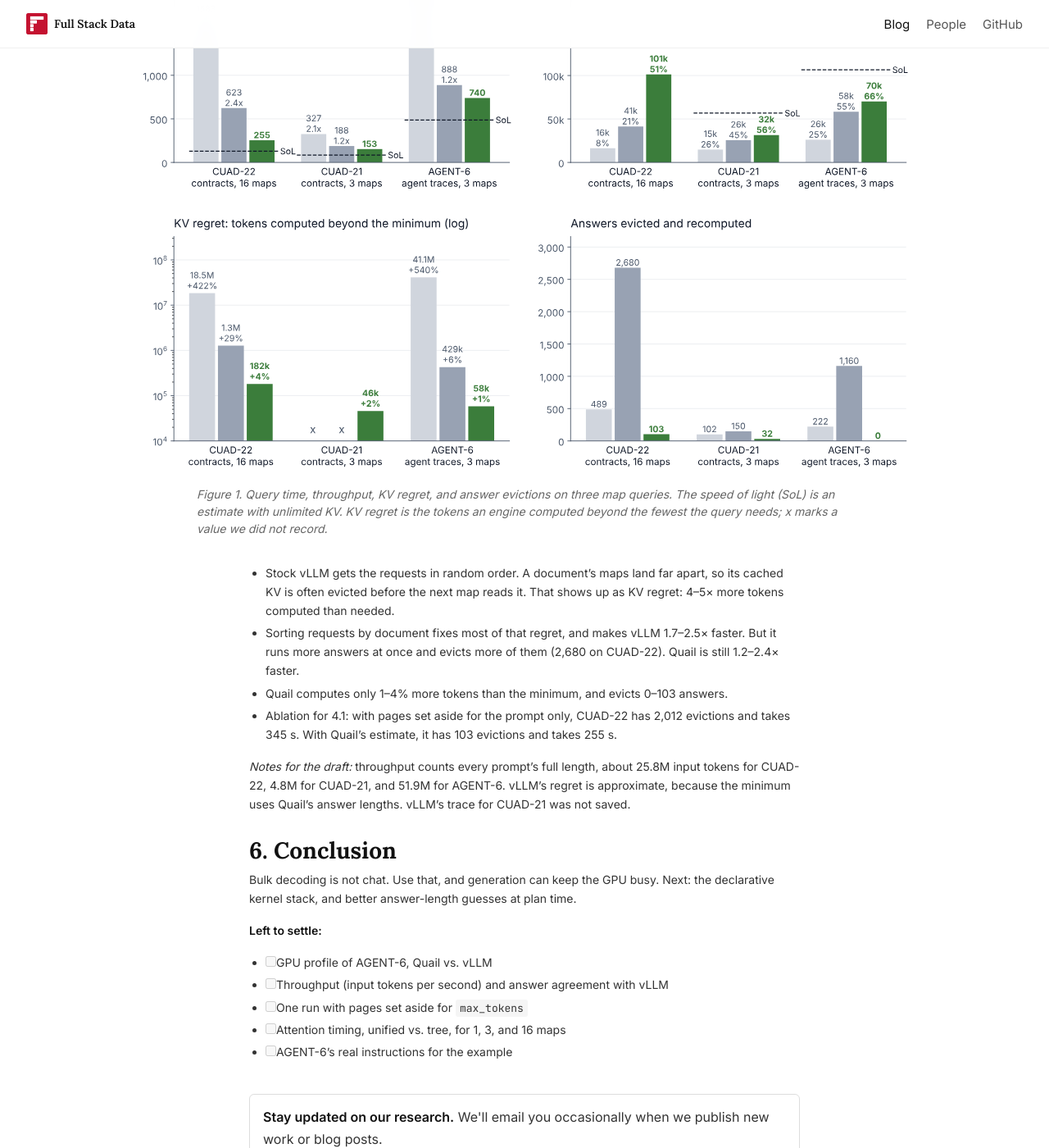
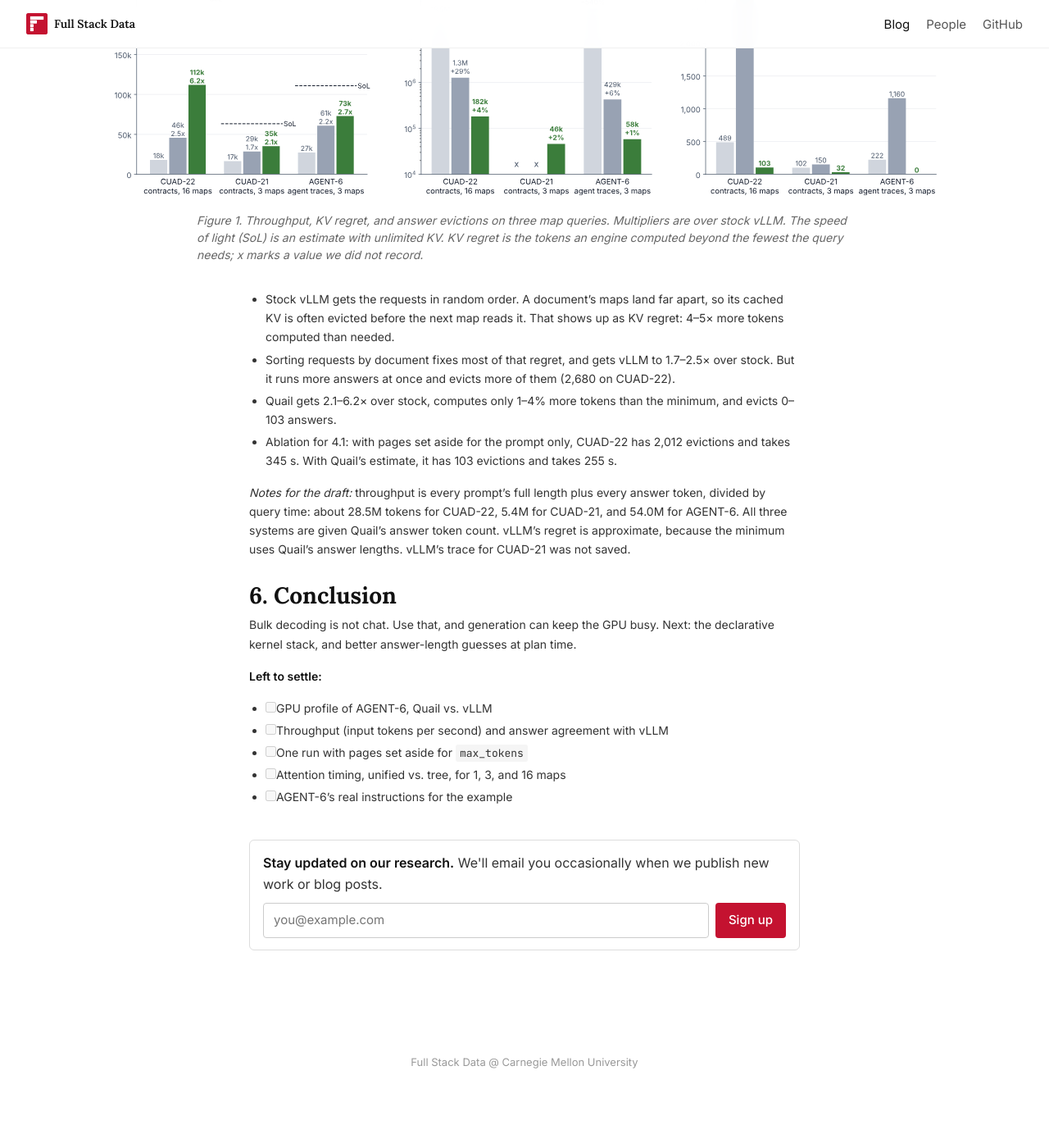
Before and after one commit to fsdatalab/fsdatalab.github.io, a Jekyll site: the page built from _posts/2026-11-03-ai-map.md, in a window 1280 px wide and 1400 px high, scrolled down 3021 px. Shown: the whole window at 82% size. Built offline with Jekyll 4.4.1, drawn with Linux system fonts in a browser that asks for light colours; after the commit the page ends 4352 px from its top, so only the background shows below that; some of the changed text lies outside the part shown.

Commit message:
Show AI.MAP throughput as input and output tokens per second, over stock vLLM
Co-Authored-By: Claude Opus 5.5 <noreply@anthropic.com>
Claude-Session: https://claude.ai/code/session_012G22YMQssRfNYLRetzTaCz

```diff
--- a/_posts/2026-11-03-ai-map.md
+++ b/_posts/2026-11-03-ai-map.md
@@ -10,7 +10,7 @@ typora-root-url: ..
 description: "Outline draft: how Quail runs LLM summaries over a whole dataset up to 6x faster than vLLM."
 ---
 
-<aside class="tldr"><strong>TL;DR:</strong> How do you summarize thousands of documents with an LLM, as fast as possible? Inference engines are built for chat, where users wait on the first token. In bulk processing, nobody waits on any one answer, and the prompt is almost always much longer than the answer. Quail uses both facts to keep the GPU busy, and is 2.1–6.2× faster than stock vLLM.</aside>
+<aside class="tldr"><strong>TL;DR:</strong> How do you summarize thousands of documents with an LLM, as fast as possible? Inference engines are built for chat, where users wait on the first token. In bulk processing, nobody waits on any one answer, and the prompt is almost always much longer than the answer. Quail uses both facts to keep the GPU busy, and processes 2.1–6.2× more tokens per second than stock vLLM.</aside>
 
 **Outline draft.** Hook for the tweet / first line: Summarizing a dataset with an LLM is slow, in part because existing inference engines are built for low-latency chat applications. We changed how the engine schedules work and made it up to 6× faster on the same model and GPU, with no training.
 
@@ -88,19 +88,19 @@ At a high level, Quail fills each forward pass with decode tokens from running a
 
 # 5. Experiments
 
-Three map queries on Qwen3 4B FP8, one H100. Quail is 2.1–6.2× faster than stock vLLM, and reaches 51–66% of the speed of light in input tokens per second.
+Three map queries on Qwen3 4B FP8, one H100. Quail processes 2.1–6.2× more tokens per second than stock vLLM.
 
-<figure id="figure-1" style="width: min(60rem, calc(100vw - 3rem));">
-<img src="{{ '/assets/blog/ai-map/map-results.svg' | relative_url }}" alt="Four panels comparing stock vLLM, vLLM with requests sorted by document, and Quail on CUAD-22, CUAD-21, and AGENT-6: query time, input tokens per second, KV regret, and answer evictions. Quail is the fastest, has the highest throughput, and has the lowest KV regret and evictions on every query.">
-<figcaption>Figure 1. Query time, throughput, KV regret, and answer evictions on three map queries. The speed of light (SoL) is an estimate with unlimited KV. KV regret is the tokens an engine computed beyond the fewest the query needs; x marks a value we did not record.</figcaption>
+<figure id="figure-1" style="width: min(64rem, calc(100vw - 3rem));">
+<img src="{{ '/assets/blog/ai-map/map-results.svg' | relative_url }}" alt="Three panels comparing stock vLLM, vLLM with requests sorted by document, and Quail on CUAD-22, CUAD-21, and AGENT-6: input and output tokens per second, KV regret, and answer evictions. Quail has the highest throughput and the lowest KV regret and evictions on every query.">
+<figcaption>Figure 1. Throughput, KV regret, and answer evictions on three map queries. Multipliers are over stock vLLM. The speed of light (SoL) is an estimate with unlimited KV. KV regret is the tokens an engine computed beyond the fewest the query needs; x marks a value we did not record.</figcaption>
 </figure>
 
 - Stock vLLM gets the requests in random order. A document's maps land far apart, so its cached KV is often evicted before the next map reads it. That shows up as KV regret: 4–5× more tokens computed than needed.
-- Sorting requests by document fixes most of that regret, and makes vLLM 1.7–2.5× faster. But it runs more answers at once and evicts more of them (2,680 on CUAD-22). Quail is still 1.2–2.4× faster.
-- Quail computes only 1–4% more tokens than the minimum, and evicts 0–103 answers.
+- Sorting requests by document fixes most of that regret, and gets vLLM to 1.7–2.5× over stock. But it runs more answers at once and evicts more of them (2,680 on CUAD-22).
+- Quail gets 2.1–6.2× over stock, computes only 1–4% more tokens than the minimum, and evicts 0–103 answers.
 - Ablation for 4.1: with pages set aside for the prompt only, CUAD-22 has 2,012 evictions and takes 345 s. With Quail's estimate, it has 103 evictions and takes 255 s.
 
-*Notes for the draft:* throughput counts every prompt's full length, about 25.8M input tokens for CUAD-22, 4.8M for CUAD-21, and 51.9M for AGENT-6. vLLM's regret is approximate, because the minimum uses Quail's answer lengths. vLLM's trace for CUAD-21 was not saved.
+*Notes for the draft:* throughput is every prompt's full length plus every answer token, divided by query time: about 28.5M tokens for CUAD-22, 5.4M for CUAD-21, and 54.0M for AGENT-6. All three systems are given Quail's answer token count. vLLM's regret is approximate, because the minimum uses Quail's answer lengths. vLLM's trace for CUAD-21 was not saved.
 
 # 6. Conclusion
 
```
Also changed, not shown: assets/blog/ai-map/map-results.svg.
